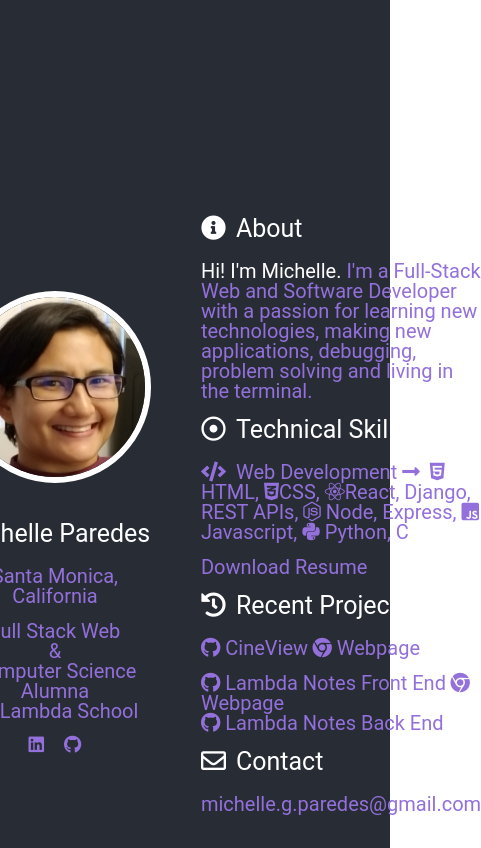
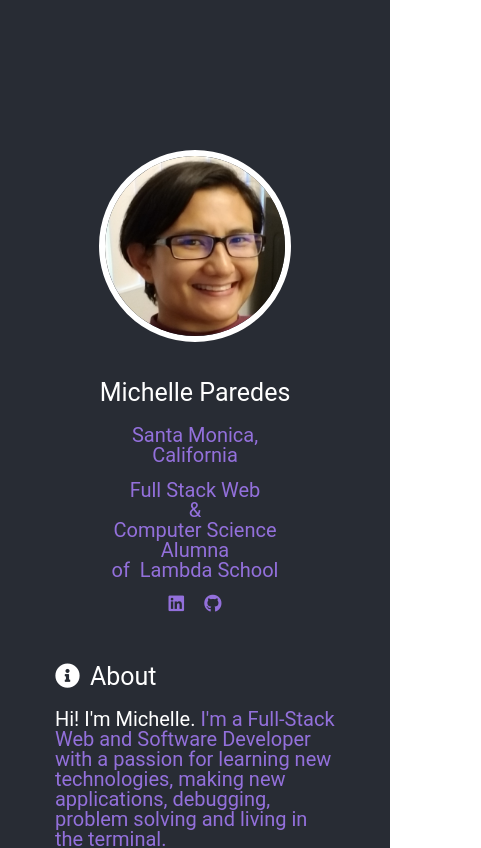
Before and after one commit to mparedes003/profile-page, a React (Create React App) app: page / in a window 390 px wide. Shown: the top 848 px of the page, 481 px wide, since content can reach past the window. Built offline with nearby package versions, Linux system fonts and the light colour scheme.

Commit message:
Add media query

```diff
--- a/src/App.css
+++ b/src/App.css
@@ -155,6 +155,13 @@ h3 {
   font-family: Roboto;
 }
 
+@media (max-width: 800px) {
+  .App-body {
+    display: flex;
+    flex-direction: column;
+  }
+}
+
 .photo {
   width: 180px;
   height: 180px;
```
